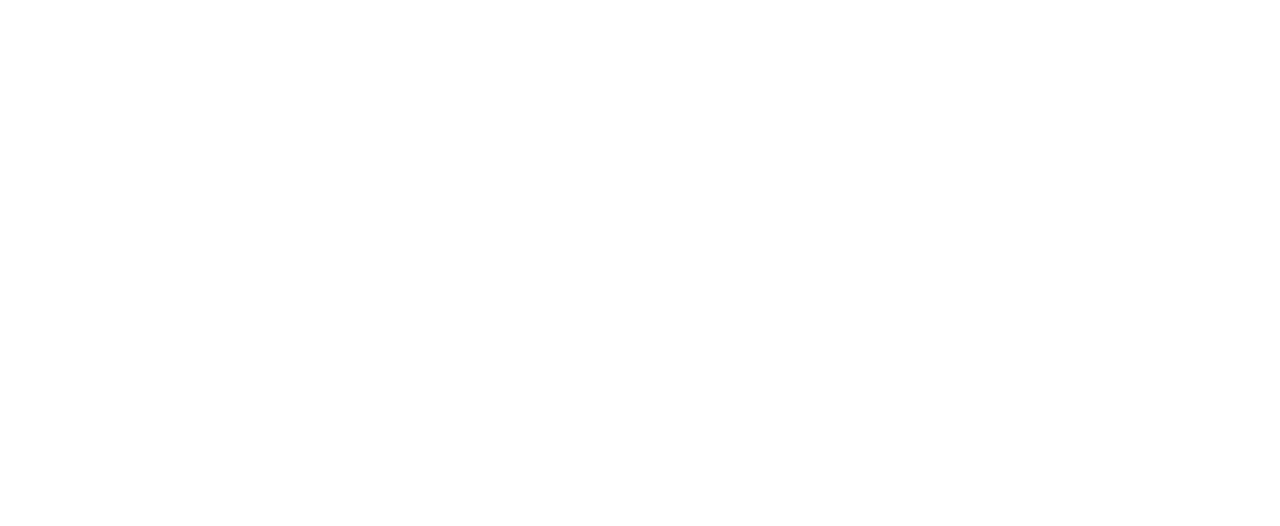
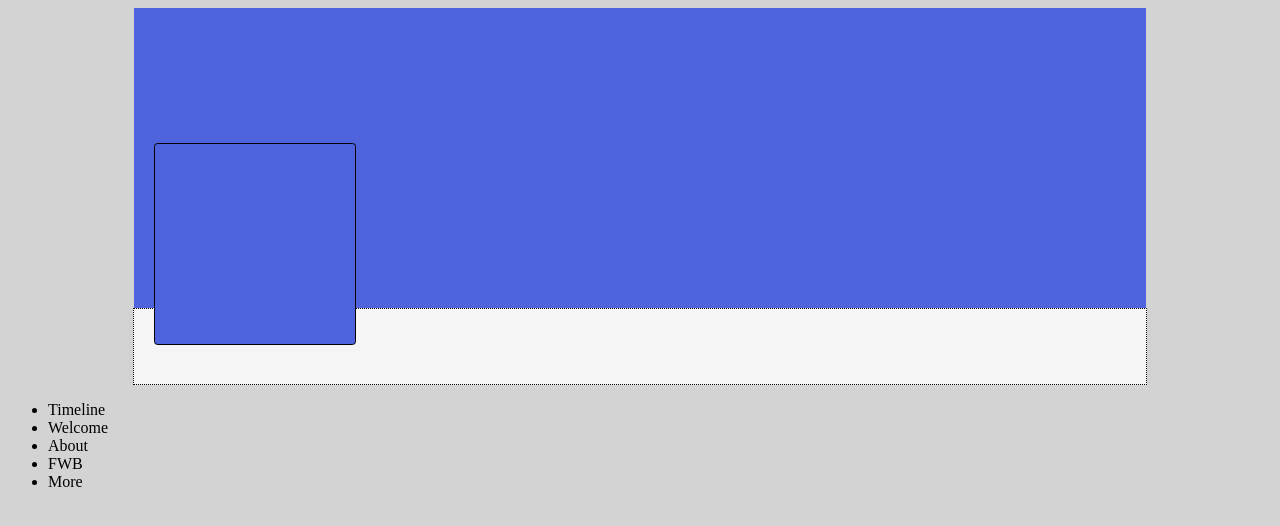
Before and after one commit to StacyGilbert7713/ct-assessment-socialnetworkpage, a plain HTML site: page index.html in a window 1280 px wide. Drawn offline with Linux system fonts and the light colour scheme.

Commit message:
Third Commit

```diff
--- a/index.html
+++ b/index.html
@@ -3,9 +3,22 @@
 <head>
     <meta charset="UTF-8">
     <meta name="viewport" content="width=device-width, initial-scale=1.0">
-    <title>Document</title>
+    <title>Social Network Header</title>
+    <link rel="stylesheet" href="style.css">
 </head>
+
 <body>
-
+    <div class="big-blue-header">
+        <div class="profile-photo"></div>
+    </div>
+    <div class="navbar"></div>
+        <ul>
+            <li class="timeline">Timeline</li>
+            <li class="links">Welcome</li>
+            <li class="links">About</li>
+            <li class="links">FWB</li>
+            <li class="links more">More</li>
+        </ul>
+    </div>
 </body>
 </html>
--- a/style.css
+++ b/style.css
@@ -0,0 +1,29 @@
+body {
+    background-color: lightgray;
+}
+
+.big-blue-header {
+    height: 300px;
+    width: 80%;
+    background-color: rgb(78, 99, 220);
+    margin: 0 auto;
+}
+
+.profile-photo {
+    height: 200px;
+    width: 200px;
+    border: 1px solid black;
+    background-color: rgb(78, 99, 220);
+    position: relative;
+    top: 135px;
+    left: 20px;
+    border-radius: 1.75%;
+}
+
+.navbar {
+    border: 1px dotted black;
+    width: 80%;
+    margin: 0 auto;
+    height: 75px;
+    background-color: whitesmoke;
+}
```
